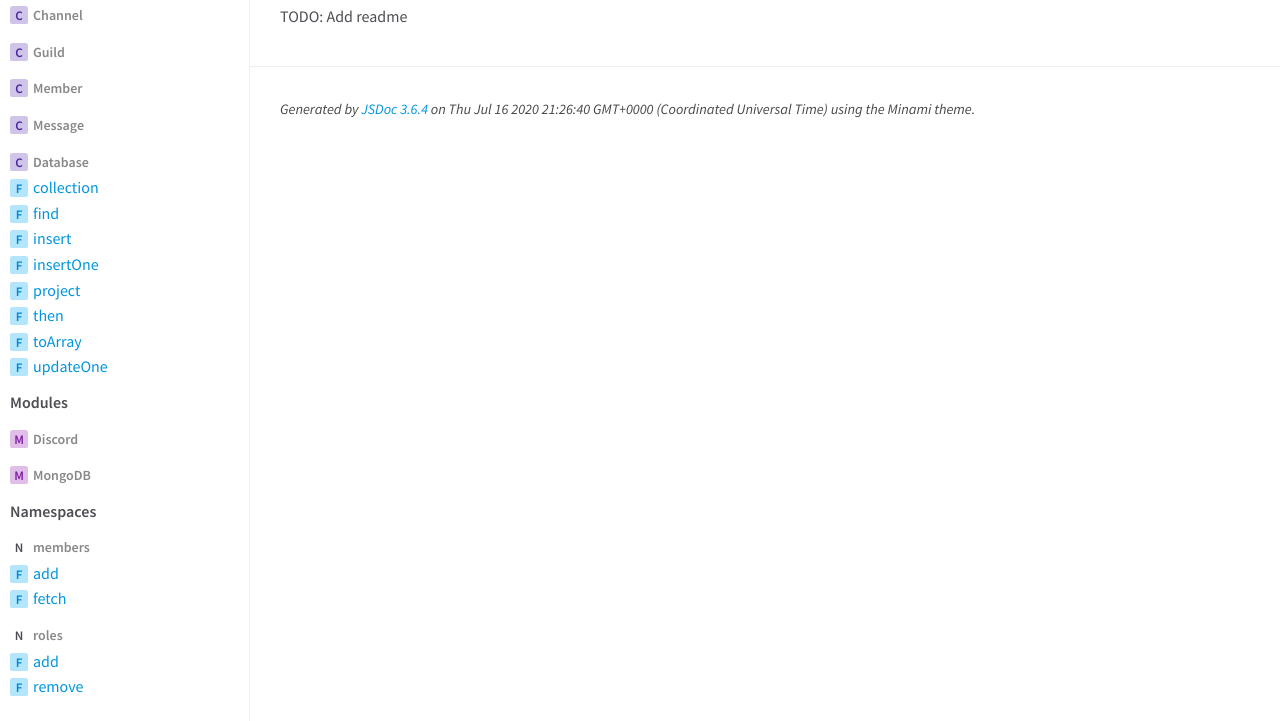
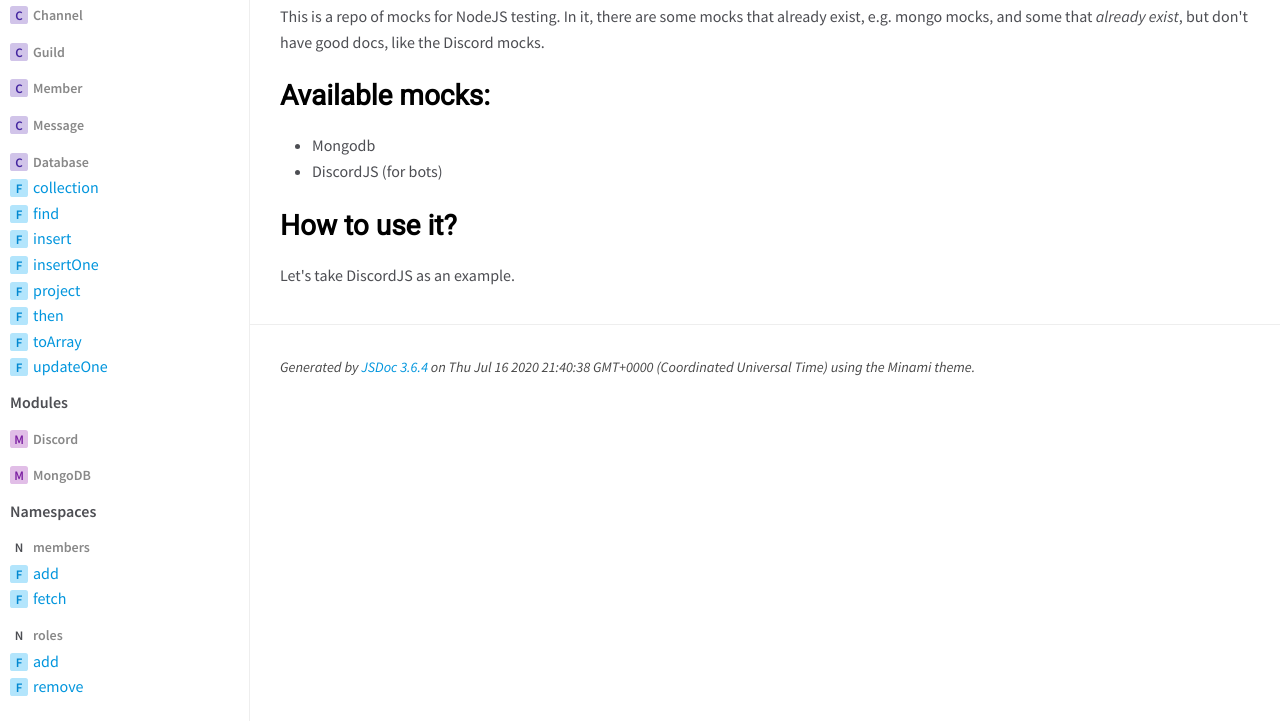
Before and after one commit to kvizdos/mocks, a plain HTML site: page index.html in a window 1280 px wide. Shown: the part 79-800 px from the top of the page. Drawn offline with nearby package versions, Linux system fonts and the light colour scheme.

Commit message:
deploy: 130dc4350ed0fcc14ffad08a8fd87b23913ab90b

```diff
--- a/index.html
+++ b/index.html
@@ -48,8 +48,15 @@
 
 
     <section class="readme">
-        <article><h1>MOCKS</h1>
-<p>TODO: Add readme</p></article>
+        <article><h1>Mocks</h1>
+<p>This is a repo of mocks for NodeJS testing. In it, there are some mocks that already exist, e.g. mongo mocks, and some that <em>already exist</em>, but don't have good docs, like the Discord mocks.</p>
+<h2>Available mocks:</h2>
+<ul>
+<li>Mongodb</li>
+<li>DiscordJS (for bots)</li>
+</ul>
+<h2>How to use it?</h2>
+<p>Let's take DiscordJS as an example.</p></article>
     </section>
 
 
@@ -62,7 +69,7 @@
 <br class="clear">
 
 <footer>
-    Generated by <a href="https://github.com/jsdoc3/jsdoc">JSDoc 3.6.4</a> on Thu Jul 16 2020 21:26:40 GMT+0000 (Coordinated Universal Time) using the Minami theme.
+    Generated by <a href="https://github.com/jsdoc3/jsdoc">JSDoc 3.6.4</a> on Thu Jul 16 2020 21:40:38 GMT+0000 (Coordinated Universal Time) using the Minami theme.
 </footer>
 
 <script>prettyPrint();</script>
```
Also changed, not shown: discord.js.html (+1 -1 lines), module-Discord-Channel.html (+1 -1 lines), module-Discord-Guild.html (+1 -1 lines), module-Discord-Guild_members.html (+1 -1 lines), module-Discord-Member.html (+1 -1 lines), module-Discord-Member_roles.html (+1 -1 lines), module-Discord-Message.html (+1 -1 lines), module-Discord.html (+1 -1 lines), module-MongoDB-Database.html (+1 -1 lines), module-MongoDB.html (+1 -1 lines), mongo.js.html (+1 -1 lines).
